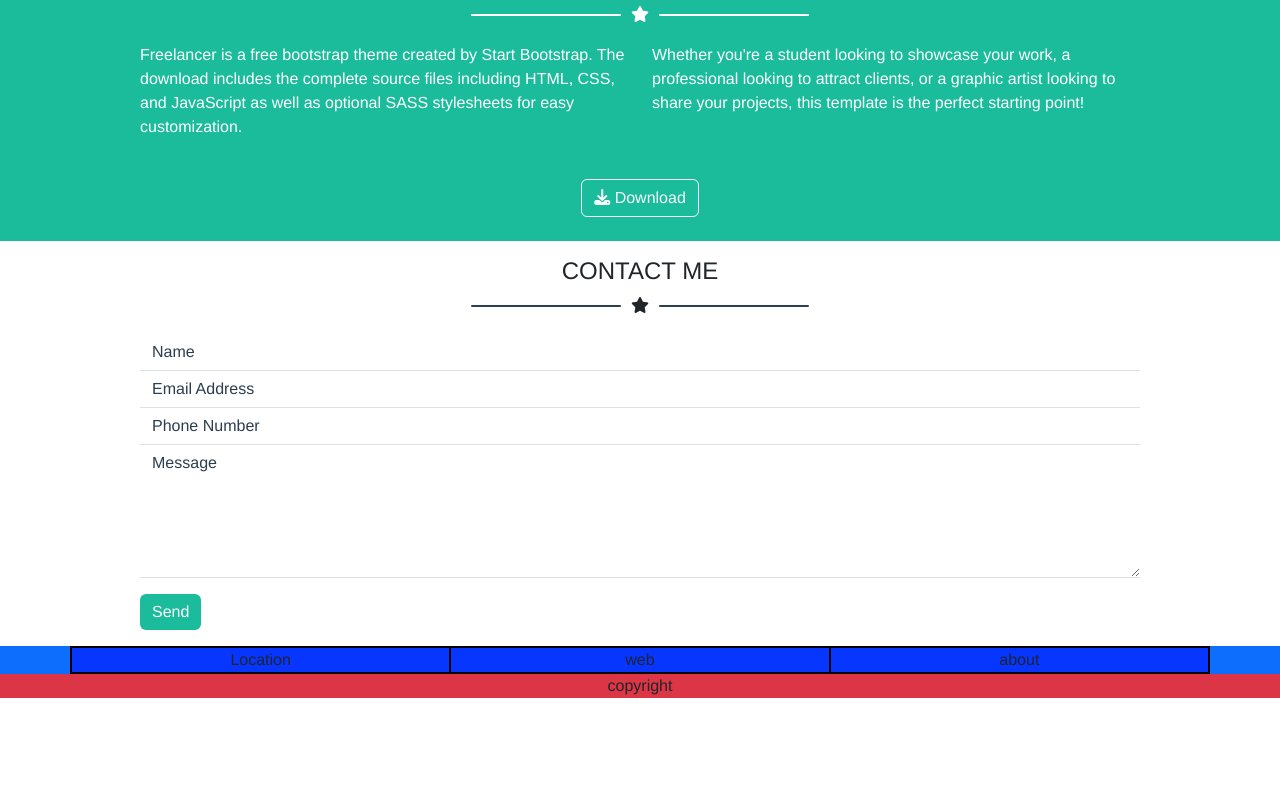
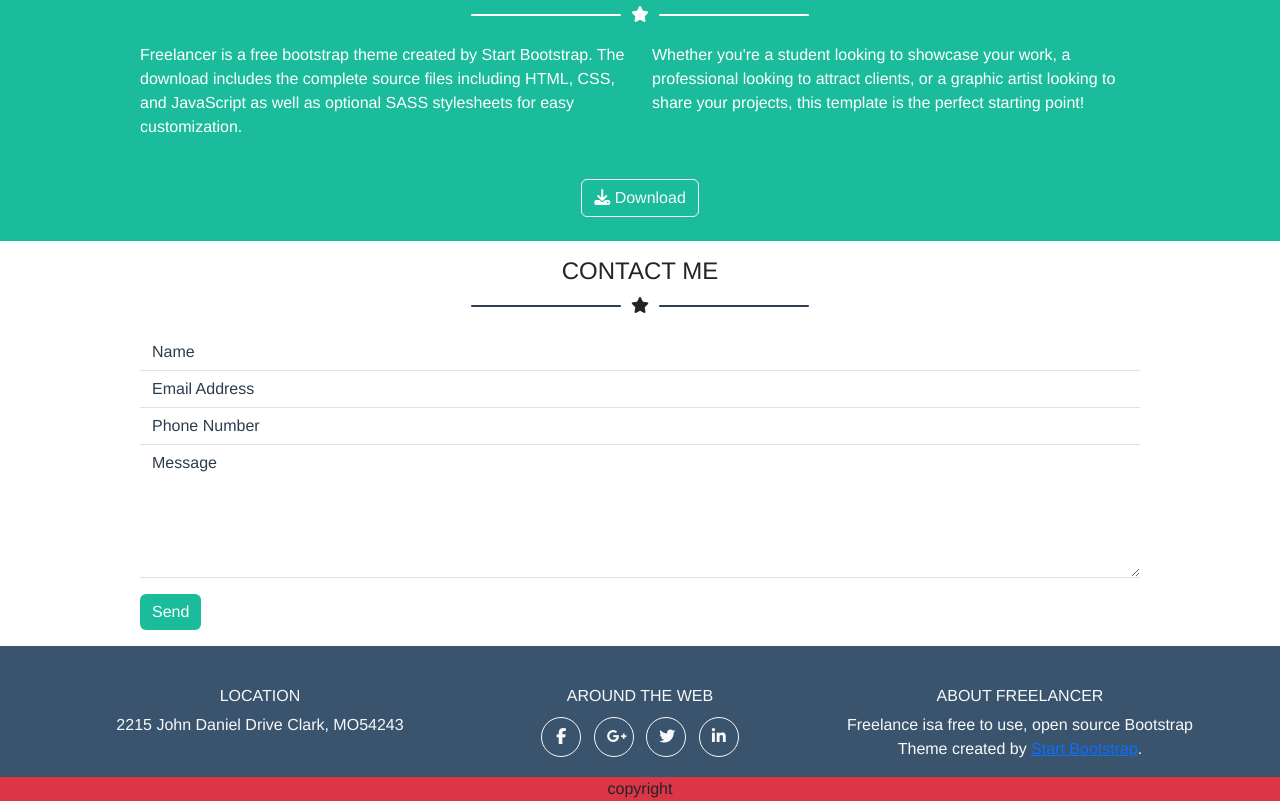
Before and after one commit to enrico-amerio/html-css-bootstrap-freelancer, a plain HTML site: page index.html in a window 1280 px wide. Shown: the part 1271-2072 px from the top of the page. Before the commit the page ends 1969 px from the top, so only its background shows below. Drawn offline with nearby package versions, Linux system fonts and the light colour scheme; a web font is replaced by a local one.

Commit message:
[fix] footer top

```diff
--- a/css/style.css
+++ b/css/style.css
@@ -41,7 +41,6 @@ body{
   background-color: white;
   color: #2c3e50;
 }
-
 .custom-form input,
 .custom-form textarea {
   border-top: none;
@@ -49,23 +48,28 @@ body{
   border-left: none;
   border-radius: 0;
 }
-
 .custom-form input:focus,
 .custom-form textarea:focus {
   box-shadow: none;
 }
-
 .custom-form input::placeholder,
 .custom-form textarea::placeholder {
   color: #2b3d4f;
 
 }
-
 .custom-button {
   background-color: #1abc9c;
   border: none;
 }
-
 .custom-button:hover {
   background-color: #137964;
 }
+.social{
+  border-radius: 100%;
+  width: 40px;
+  aspect-ratio: 1/1;
+
+}
+.custom-bg-dark{
+  background-color: #3a546d;
+}
--- a/index.html
+++ b/index.html
@@ -112,12 +112,24 @@
         </div>
       </div>
     </section>
-    <section class="bg-primary text-center ">
+    <section class="custom-bg-dark text-center pt-4  ">
       <div class="container">
-        <div class="row debug">
-          <div class="col-12 col-md-4 debug">Location</div>
-          <div class="col-12 col-md-4 debug">web</div>
-          <div class="col-12 col-md-4 debug">about</div>
+        <div class="row">
+          <div class="col-12 col-md-4 text-light">
+            <h6 class="mt-3 ">LOCATION</h6>
+            <p>2215 John Daniel Drive Clark, MO54243</p>
+          </div>
+          <div class="col-12 col-md-4 text-light">
+            <h6 class="mt-3">AROUND THE WEB</h6>
+            <button href="#" class="social btn btn-outline-light m-1"><i class="fa-brands fa-facebook-f"></i></button>
+            <button href="#" class="social btn btn-outline-light m-1 "><i class="fa-brands fa-google-plus-g"></i></i></button>
+            <button href="#" class="social btn btn-outline-light m-1 "><i class="fa-brands fa-twitter"></i></button>
+            <button href="#" class="social btn btn-outline-light m-1 "><i class="fa-brands fa-linkedin-in"></i></button>
+          </div>
+          <div class="col-12 col-md-4 text-light">
+            <h6 class="mt-3 ">ABOUT FREELANCER</h6>
+            <p class="ps-5 pe-5 ps-md-0 pe-md-0  ">Freelance isa free to use, open source Bootstrap Theme created by <a href="#">Start Bootstrap</a>.</p>
+          </div>
         </div>
       </div>
     </section>
```
